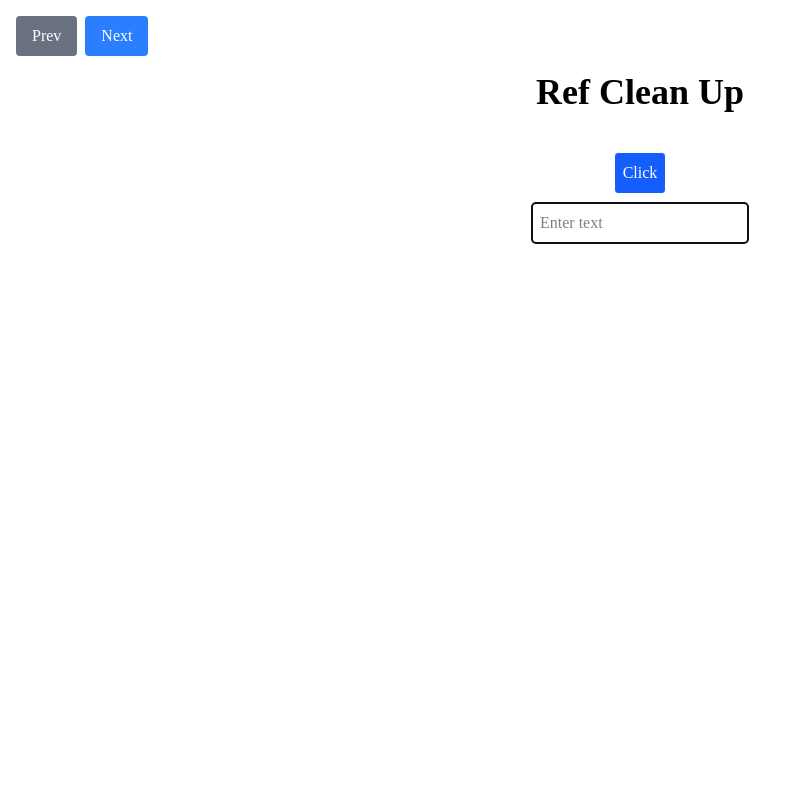
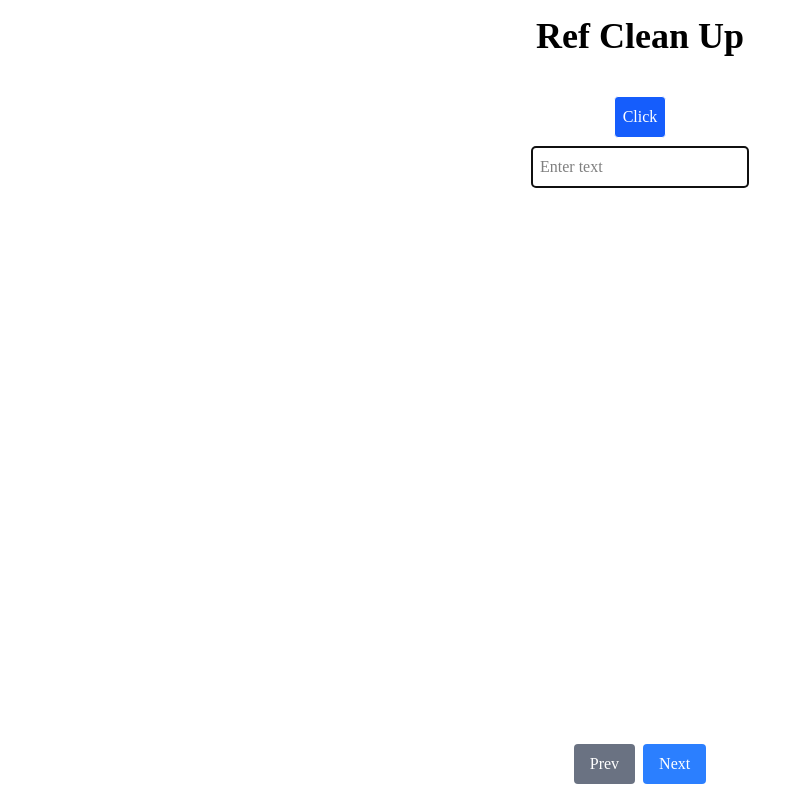
Before and after one commit to MSD118/react-19-demo, a React (Vite) app: page / in a window 1280 px wide. Shown: the whole page, without its empty margins (0-796 px from the left). Built offline with nearby package versions, Linux system fonts and the light colour scheme.

Commit message:
refactor DemoWindow layout for improved structure and styling

```diff
--- a/src/DemoWindow.tsx
+++ b/src/DemoWindow.tsx
@@ -34,8 +34,18 @@ export const DemoWindow = () => {
     setPage((prev) => prev - 1)
   }
   return (
-    <div className='p-4 w-full min-h-screen font-[cascadia_mono]'>
-      <div className='flex gap-2 mb-4'>
+    <div className='p-4 w-full min-h-screen font-[cascadia_mono] flex flex-col justify-between'>
+      <div className='flex flex-col items-center'>
+        {DEMO.map(({ title, component: Component }, index) =>
+          page === index ? (
+            <div key={index}>
+              <h2 className='text-4xl font-bold text-center mb-10'>{title}</h2>
+              <Component />
+            </div>
+          ) : null,
+        )}
+      </div>
+      <footer className='flex justify-center gap-2 mt-4'>
         <button
           onClick={handlePrev}
           className='px-4 py-2 bg-gray-500 text-white rounded hover:bg-gray-700'
@@ -48,17 +58,7 @@ export const DemoWindow = () => {
         >
           Next
         </button>
-      </div>
-      <div className='flex flex-col items-center '>
-        {DEMO.map(({ title, component: Component }, index) =>
-          page === index ? (
-            <div key={index}>
-              <h2 className='text-4xl font-bold text-center mb-10'>{title}</h2>
-              <Component />
-            </div>
-          ) : null,
-        )}
-      </div>
+      </footer>
     </div>
   )
 }
```
